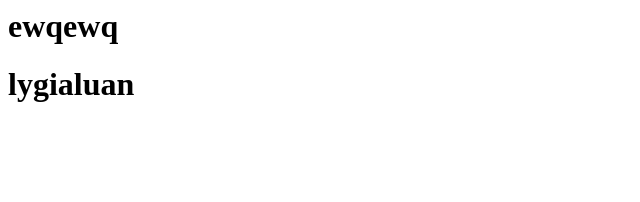
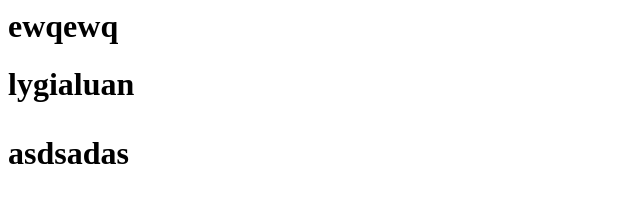
Before and after one commit to trinh1212/demo-ly-gia-luan, a plain HTML site: page index.html in a window 1280 px wide. Shown: the whole page, without its empty margins (0-640 px from the left). Drawn offline with Linux system fonts and the light colour scheme.

Commit message:
Update index.html

```diff
--- a/index.html
+++ b/index.html
@@ -1,2 +1,3 @@
 <h1>ewqewq<h1>
   <h1>lygialuan<h1>
+<p>asdsadas<p>
```
